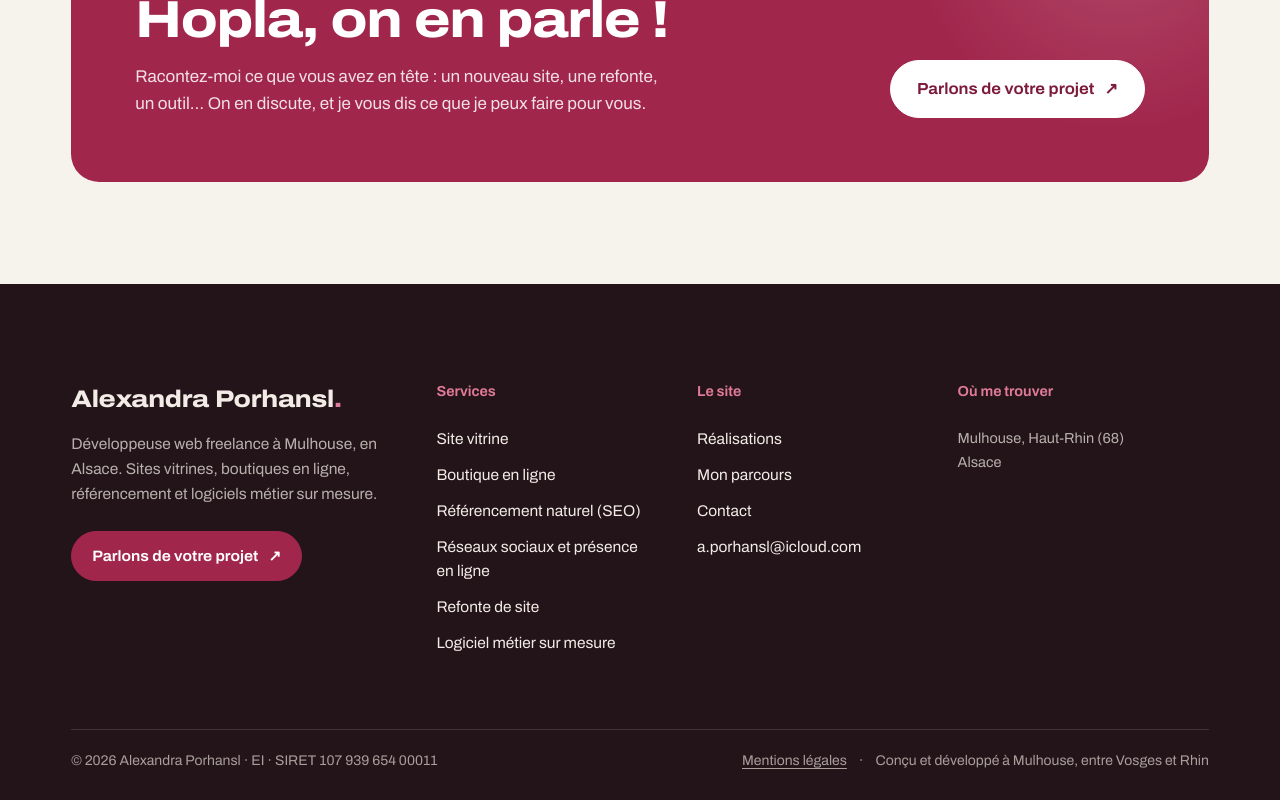
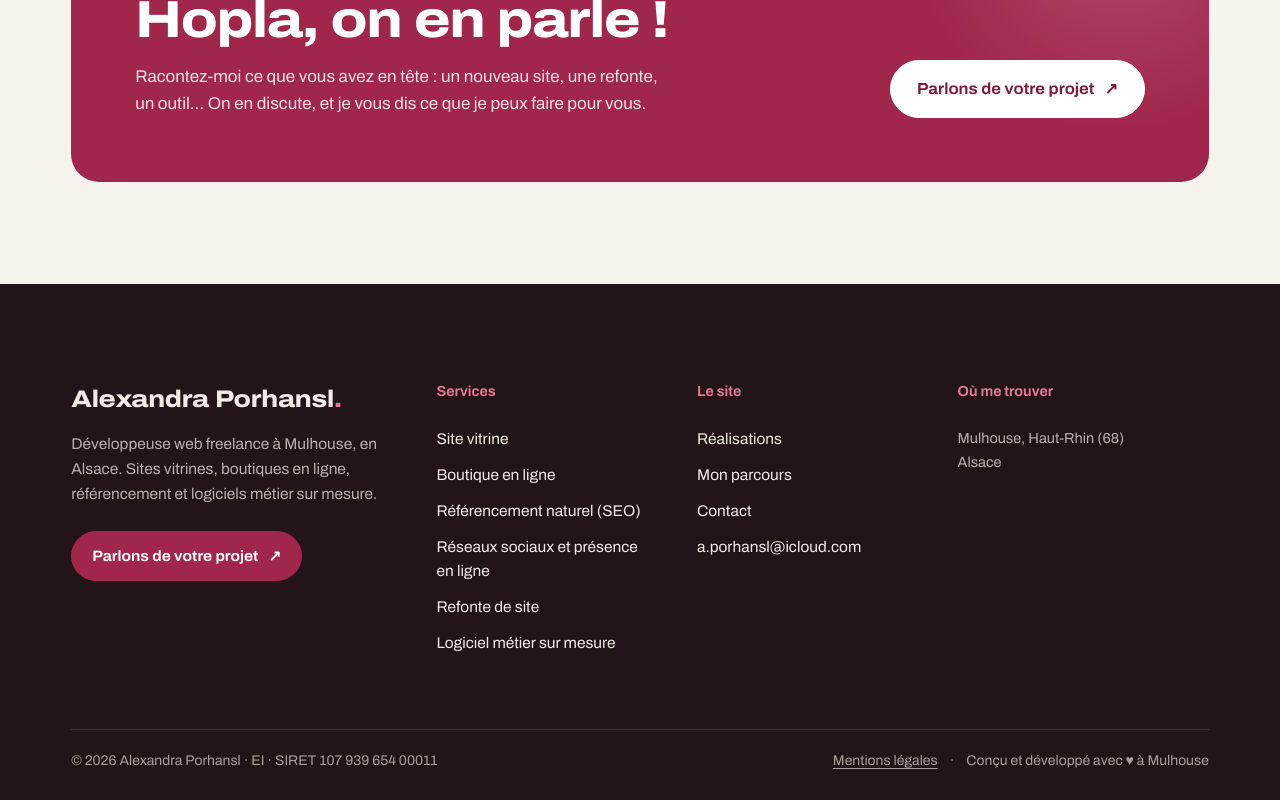
Before and after one commit to Alexsansdraps/portfolio, a Nuxt app: page / in a window 1280 px wide. Shown: the part 8499-9299 px from the top of the page. Built offline with nearby package versions, Linux system fonts and the light colour scheme.

Commit message:
Pied de page : « Conçu et développé avec ♥ à Mulhouse » (sans « entre Vosges et Rhin »)

```diff
--- a/app/components/SiteFooter.vue
+++ b/app/components/SiteFooter.vue
@@ -47,7 +47,7 @@ const year = new Date().getFullYear()
         <span class="f-links">
           <NuxtLink :to="chemin('/mentions-legales')">{{ tr('Mentions légales', 'Legal notice') }}</NuxtLink>
           <span aria-hidden="true">·</span>
-          <span>{{ tr('Conçu et développé à Mulhouse, entre Vosges et Rhin', 'Designed and built in Mulhouse, between the Vosges and the Rhine') }}</span>
+          <span>{{ tr('Conçu et développé avec ♥ à Mulhouse', 'Designed and built with ♥ in Mulhouse') }}</span>
         </span>
       </div>
     </div>
```
